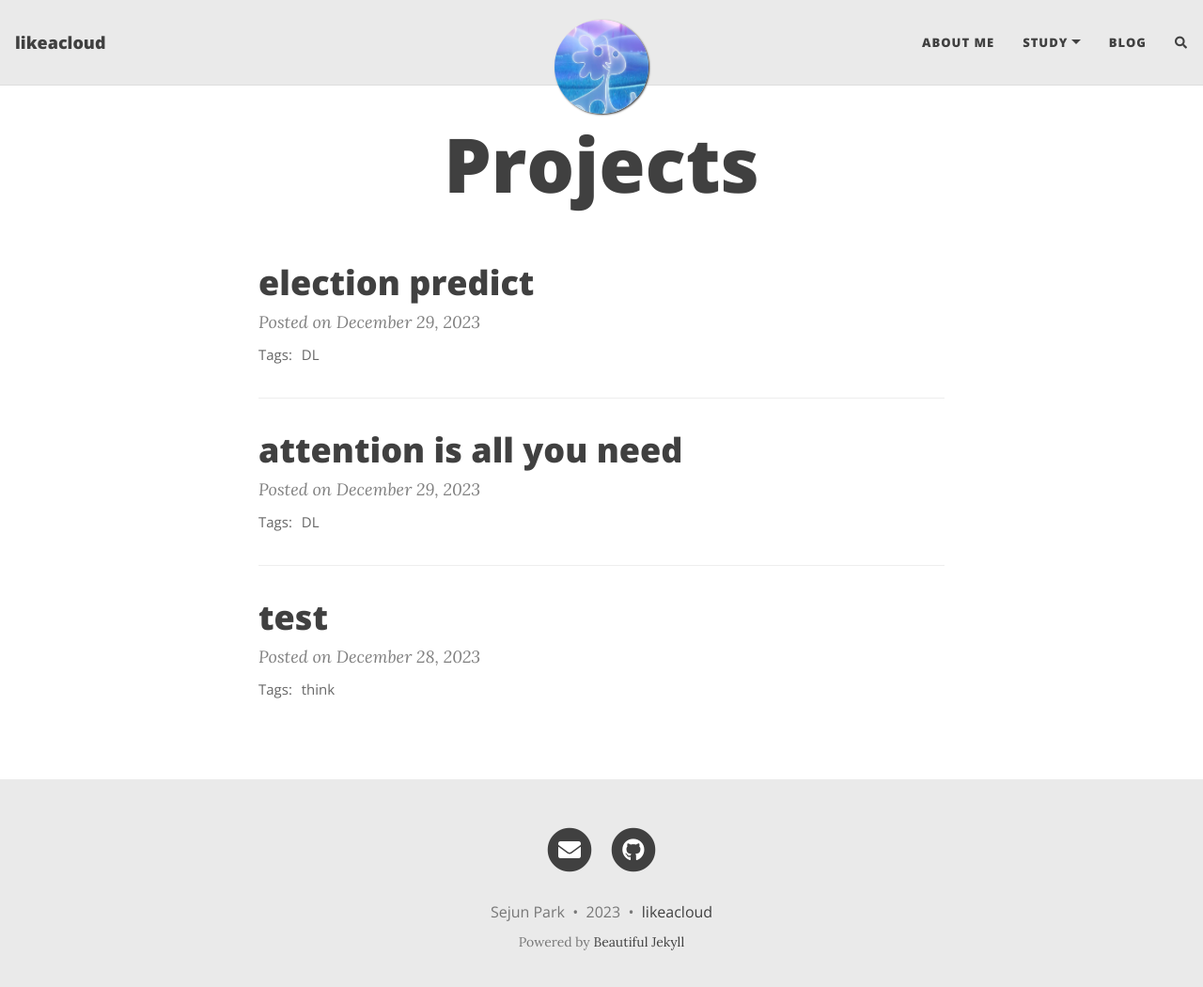
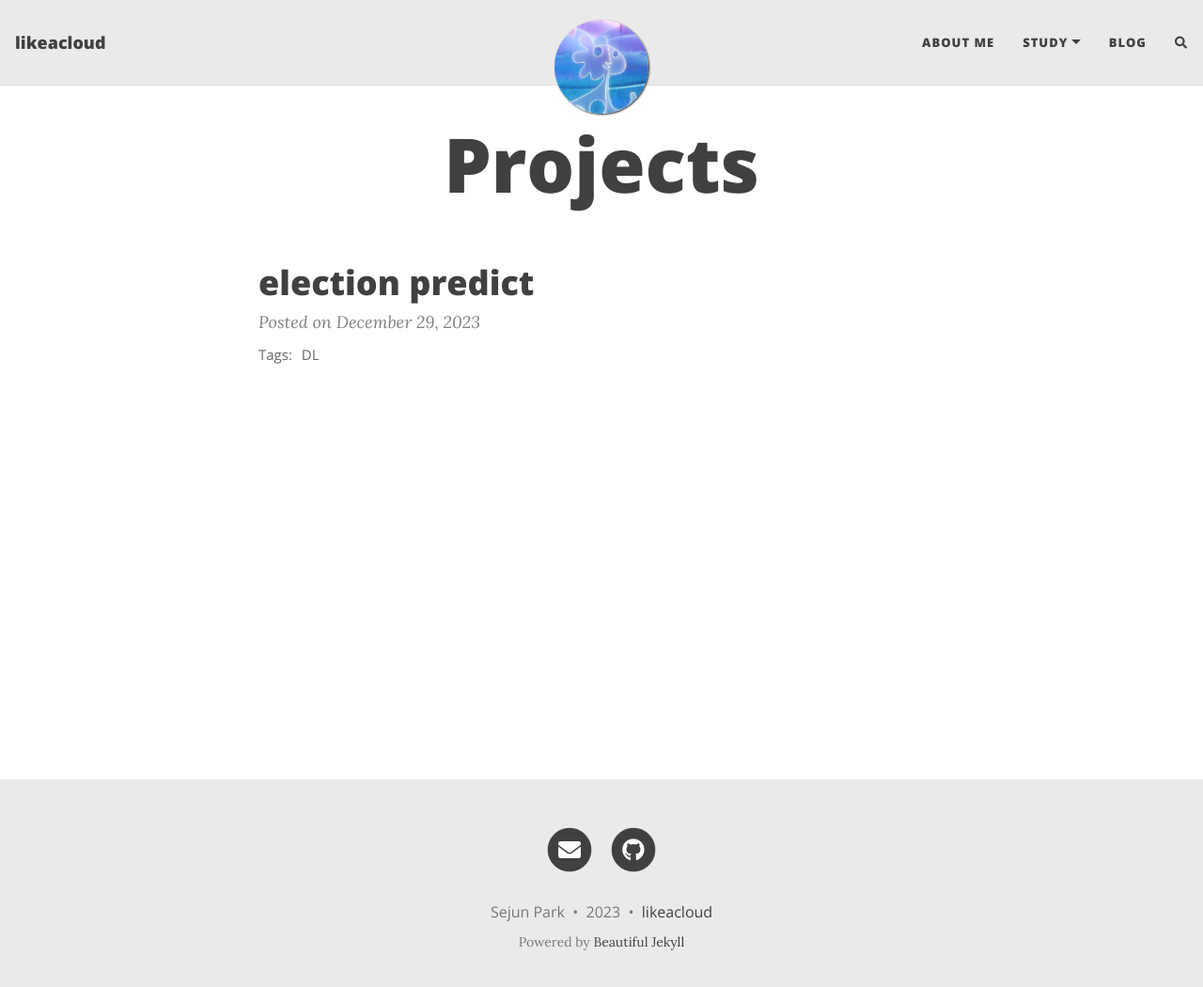
Before and after one commit to LikeACloud7/LikeACloud7.github.io, a Jekyll site: the page built from study/project/index.html, in a window 1280 px wide and 1063 px high. Shown: the top 1050 px of the window at 94% size. Built offline with Jekyll 4.4.1, drawn with Linux system fonts in a browser that asks for light colours; nearby versions of some CDN libraries; comment, search, counter and statistics services are not loaded.

Commit message:
“update”

```diff
--- a/_config.yml
+++ b/_config.yml
@@ -22,8 +22,8 @@
 navbar-links:
   About Me: "aboutme"
   Study:
-    - Paper review: "study/papers"
-    - Project: "study/projects"
+    - Paper review: "study/paper"
+    - Project: "study/project"
   Blog: "blog"
 
 ################
--- /dev/null
+++ b/_layouts/project.html
@@ -0,0 +1,122 @@
+---
+layout: page
+---
+
+{{ content }}
+
+{% assign posts = site.categories.project %}
+
+<!-- role="list" needed so that `list-style: none` in Safari doesn't remove the list semantics -->
+<ul class="posts-list list-unstyled" role="list">
+  {% for post in posts %}
+  <li class="post-preview">
+    <article>
+
+      {%- capture thumbnail -%}
+        {% if post.thumbnail-img %}
+          {{ post.thumbnail-img }}
+        {% elsif post.cover-img %}
+          {% if post.cover-img.first %}
+            {{ post.cover-img[0].first.first }}
+          {% else %}
+            {{ post.cover-img }}
+          {% endif %}
+        {% else %}
+        {% endif %}
+      {% endcapture %}
+      {% assign thumbnail=thumbnail | strip %}
+
+      {% if site.feed_show_excerpt == false %}
+      {% if thumbnail != "" %}
+      <div class="post-image post-image-normal">
+        <a href="{{ post.url | absolute_url }}" aria-label="Thumbnail">
+          <img src="{{ thumbnail | absolute_url }}" alt="Post thumbnail">
+        </a>
+      </div>
+      {% endif %}
+      {% endif %}
+
+      <a href="{{ post.url | absolute_url }}">
+        <h2 class="post-title">{{ post.title | strip_html }}</h2>
+
+        {% if post.subtitle %}
+          <h3 class="post-subtitle">
+          {{ post.subtitle | strip_html }}
+          </h3>
+        {% endif %}
+      </a>
+
+      {% if post.author %}
+        <span>By <strong>{{ post.author | strip_html }}</strong></span>
+      {% endif %}
+      <p class="post-meta">
+        {% assign date_format = site.date_format | default: "%B %-d, %Y" %}
+        Posted on {{ post.date | date: date_format }}
+      </p>
+
+      {% if thumbnail != "" %}
+      <div class="post-image post-image-small">
+        <a href="{{ post.url | absolute_url }}" aria-label="Thumbnail">
+          <img src="{{ thumbnail | absolute_url }}" alt="Post thumbnail">
+        </a>
+      </div>
+      {% endif %}
+
+      {% unless site.feed_show_excerpt == false %}
+      {% if thumbnail != "" %}
+      <div class="post-image post-image-short">
+        <a href="{{ post.url | absolute_url }}" aria-label="Thumbnail">
+          <img src="{{ thumbnail | absolute_url }}" alt="Post thumbnail">
+        </a>
+      </div>
+      {% endif %}
+
+      <div class="post-entry">
+        {% assign excerpt_length = site.excerpt_length | default: 50 %}
+        {{ post.excerpt | strip_html | truncatewords: excerpt_length }}
+        {% assign excerpt_word_count = post.excerpt | number_of_words %}
+        {% if post.content != post.excerpt or excerpt_word_count > excerpt_length %}
+          <a href="{{ post.url | absolute_url }}" class="post-read-more">[Read&nbsp;More]</a>
+        {% endif %}
+      </div>
+      {% endunless %}
+
+      {% if site.feed_show_tags != false and post.tags.size > 0 %}
+      <div class="blog-tags">
+        <span>Tags:</span>
+        <!-- role="list" needed so that `list-style: none` in Safari doesn't remove the list semantics -->
+        <ul class="d-inline list-inline" role="list">
+          {% for tag in post.tags %}
+          <li class="list-inline-item">
+            <a href="{{ '/tags' | absolute_url }}#{{- tag -}}">{{- tag -}}</a>
+          </li>
+          {% endfor %}
+        </ul>
+      </div>
+      {% endif %}
+
+    </article>
+  </li>
+  {% endfor %}
+</ul>
+
+{% if paginator.total_pages > 1 %}
+<ul class="pagination main-pager">
+  {% if paginator.previous_page %}
+  <li class="page-item previous">
+    <a class="page-link" href="{{ paginator.previous_page_path | absolute_url }}">
+      <i class="fas fa-arrow-left" alt="Newer Posts"></i>
+      <span class="d-none d-sm-inline-block">Newer Posts</span>
+    </a>
+  </li>
+  {% endif %}
+  {% if paginator.next_page %}
+  <li class="page-item next">
+    <a class="page-link" href="{{ paginator.next_page_path | absolute_url }}">
+      <span class="d-none d-sm-inline-block">Older Posts</span>
+      <i class="fas fa-arrow-right" alt="Older Posts"></i>
+    </a>
+  </li>
+  {% endif %}
+</ul>
+{% endif %}
--- a/study/paper/index.html
+++ b/study/paper/index.html
@@ -1,4 +1,4 @@
 ---
-layout: home
+layout: paper
 title: Papers Review
 ---
--- a/study/project/index.html
+++ b/study/project/index.html
@@ -1,4 +1,4 @@
 ---
-layout: home
+layout: project
 title: Projects
 ---
```
Also changed, not shown: _layouts/paper.html (added, +122 -0 lines), study/paper/_posts/2023-12-28-st.md (+1 -0 lines), study/project/_posts/2023-12-28-pt.md (+1 -0 lines).
